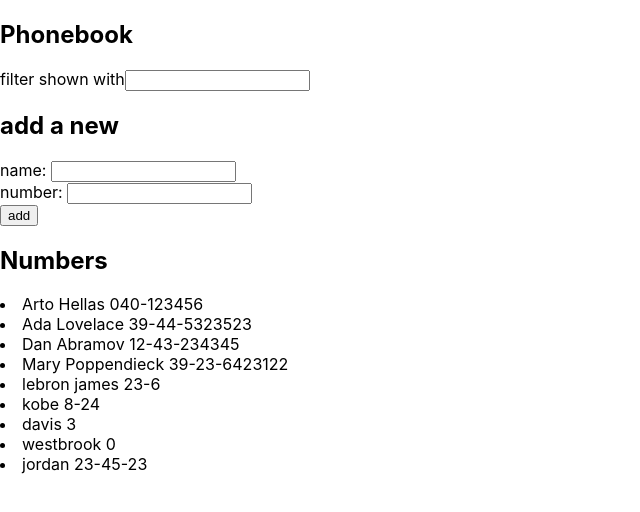
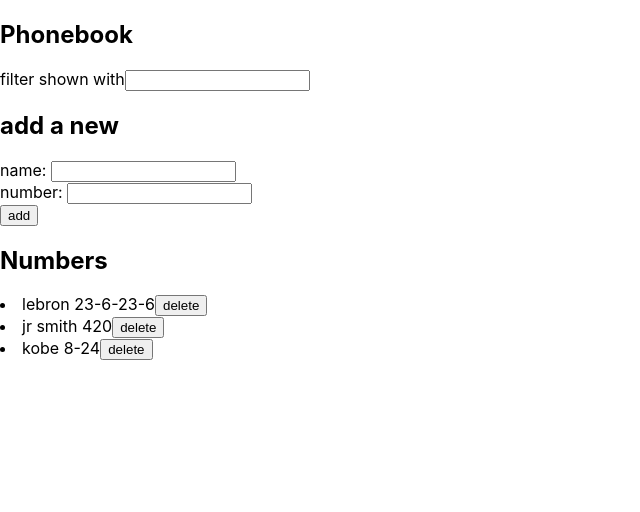
Before and after one commit to Shaky-Sahil/FSO22, a React (Create React App) app in the folder part2/phonebook/: page / in a window 1280 px wide. Shown: the top 512 px of the page, without its empty margins (0-640 px from the left). Built offline with nearby package versions, Linux system fonts and the light colour scheme; data requests are answered from the project's data file.

Commit message:
ex 2.14 done

```diff
--- a/part2/phonebook/db.json
+++ b/part2/phonebook/db.json
@@ -1,49 +1,19 @@
 {
   "persons": [
     {
-      "name": "Arto Hellas",
-      "number": "040-123456",
-      "id": 1
+      "name": "lebron",
+      "number": "23-6-23-6",
+      "id": 5
     },
     {
-      "name": "Ada Lovelace",
-      "number": "39-44-5323523",
-      "id": 2
-    },
-    {
-      "name": "Dan Abramov",
-      "number": "12-43-234345",
-      "id": 3
-    },
-    {
-      "name": "Mary Poppendieck",
-      "number": "39-23-6423122",
-      "id": 4
-    },
-    {
-      "name": "lebron james",
-      "number": "23-6",
-      "id": 5
+      "name": "jr smith",
+      "number": "420",
+      "id": 6
     },
     {
       "name": "kobe",
       "number": "8-24",
-      "id": 6
-    },
-    {
-      "name": "davis",
-      "number": "3",
       "id": 7
-    },
-    {
-      "name": "westbrook",
-      "number": "0",
-      "id": 8
-    },
-    {
-      "name": "jordan ",
-      "number": "23-45-23",
-      "id": 9
     }
   ]
 }
--- a/part2/phonebook/src/App.js
+++ b/part2/phonebook/src/App.js
@@ -46,6 +46,13 @@ const App = () => {
 
   }
 
+  const deletePhone = (id) => {
+    if(window.confirm("delete note?")){
+      noteService.deleteItem(id)
+    }
+
+  }
+
 
   return (
     <div>
@@ -61,7 +68,7 @@ const App = () => {
       />
 
       <h2>Numbers</h2>
-      <Persons personsToShow={personsToShow}/>
+      <Persons personsToShow={personsToShow} deletePhone={deletePhone}/>
     </div>
   )
 }
--- a/part2/phonebook/src/components/Persons.js
+++ b/part2/phonebook/src/components/Persons.js
@@ -1,7 +1,9 @@
-const Persons = ({personsToShow}) => {
+const Persons = ({personsToShow,deletePhone}) => {
     return(
         <div>
-        {personsToShow.map(p=>(<li key={p.name}>{p.name} {p.number}</li>))}
+        {personsToShow.map(p=>(<li key={p.name}>{p.name} {p.number}
+        <button onClick={()=>deletePhone(p.id)}>delete</button></li>
+            ))}
         </div>
     )
 }
--- a/part2/phonebook/src/services/notes.js
+++ b/part2/phonebook/src/services/notes.js
@@ -7,5 +7,9 @@ const getAll = () => {
 const create = (newPerson) => {
     return axios.post('http://localhost:3001/persons',newPerson).then(Response=>Response.data)
 }
-const noteService = {getAll,create}
+
+const deleteItem = (id) => {
+    return axios.delete(`http://localhost:3001/persons/${id}`)
+}
+const noteService = {getAll,create,deleteItem}
 export default noteService
```
